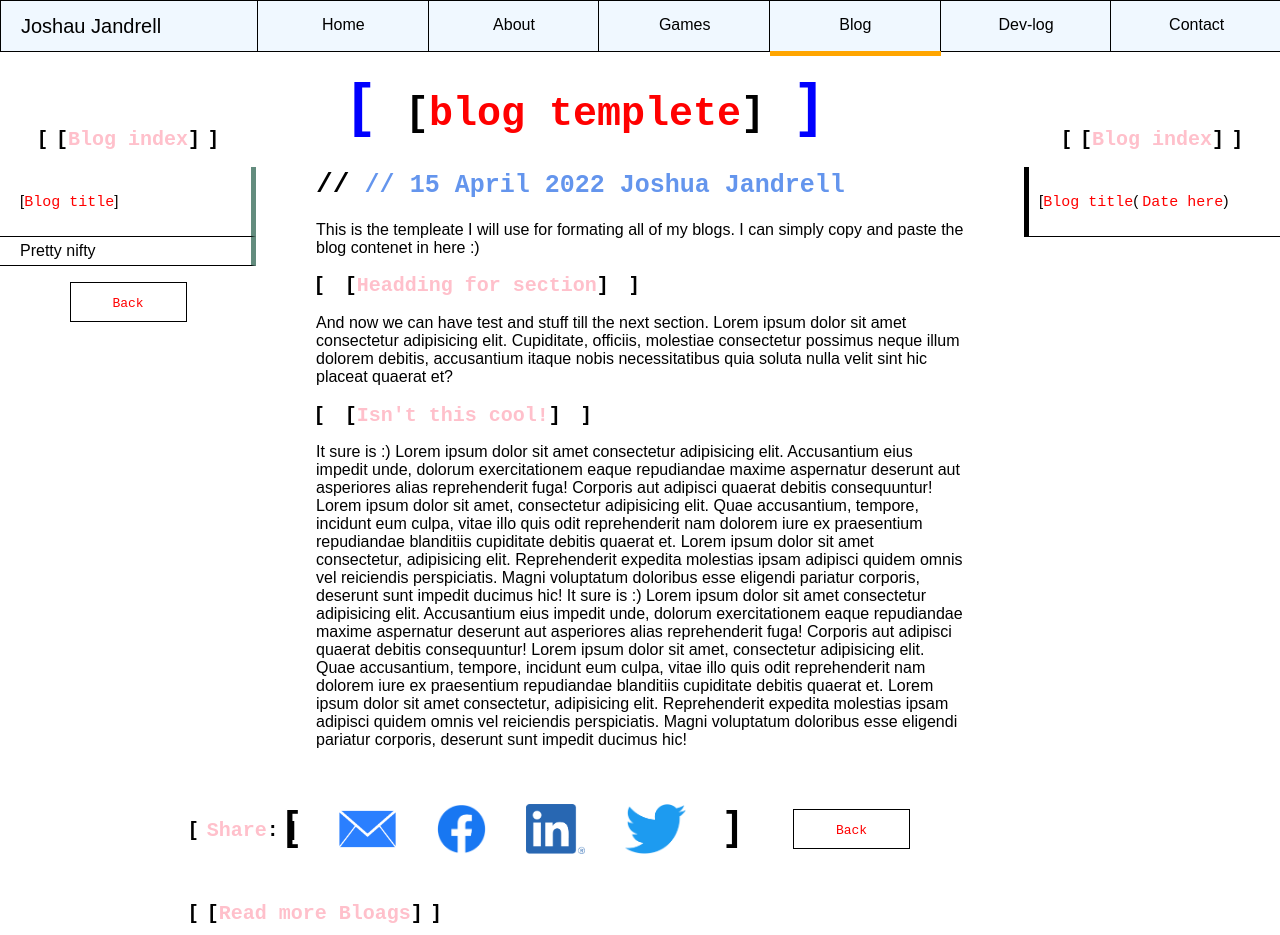
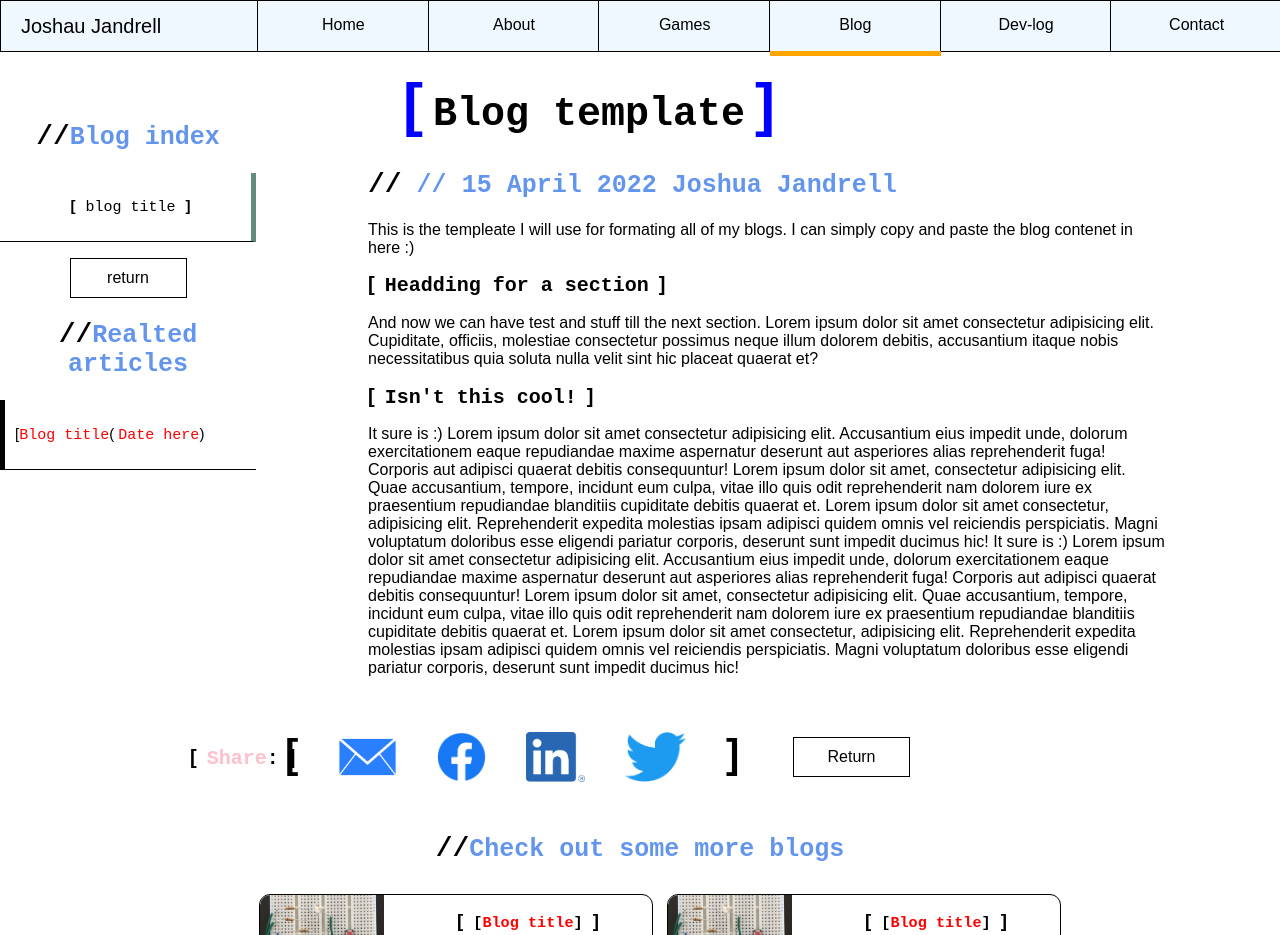
Before and after one commit to Joshua-Jandrell/portfolio-website, a plain HTML site: page Pages/Blog/blog.html in a window 1280 px wide. Shown: the top 935 px of the page. Drawn offline with Linux system fonts and the light colour scheme.

Commit message:
Tweaked blog formatting
Fixed heading formatting

moved related posts to left hand side to a void clutter

```diff
--- a/Pages/Blog/blog.css
+++ b/Pages/Blog/blog.css
@@ -8,16 +8,19 @@
 
   display: grid;
   display: -moz-grid;
-  grid-auto-columns: 20% auto 20%;
+  grid-auto-columns: 1fr 4fr;
   grid-auto-flow: column;
+  position: relative;
 }
 .blogpage-index {
   display: block;
+  height: fit-content;
+  z-index: -1;
+}
+.sticky-nav {
   position: sticky;
   top: 100px;
   height: fit-content;
-  z-index: -1;
-  margin-top: 60px;
 }
 
 .blogpage-index.left li {
@@ -28,10 +31,11 @@
 }
 
 .blog-main {
-  margin-left: 40px;
-  margin-right: 40px;
+  margin: 0 auto;
 
-  padding: 0 20px;
+  max-width: 800px;
+
+  padding: 0 40px;
   position: relative;
 }
 
@@ -84,10 +88,9 @@
   float: right;
   width: fit-content;
 }
-.back-grid-wrapper .back-button
-{
-    float: right;
-    margin-top: 30px;
+.back-grid-wrapper .back-button {
+  float: right;
+  margin-top: 30px;
 }
 .blog-share-wrapper {
   grid-column-start: 1;
--- a/Pages/Blog/blog.html
+++ b/Pages/Blog/blog.html
@@ -69,20 +69,16 @@
     <!-- Article section ===================================================================================================== -->
     <article class="blogpost-wrapper">
       <!-- Nav index =================================================== -->
-      <nav class="blogpage-index left">
-        <h2 class="main-h">[<span class="blk">Blog index</span>]</h2>
+      <nav class="sticky-nav">
+        <article class="blogpage-index left" id="page_index">
+          <h2 class="sub-h center">Blog index</h2>
           <ul
             class="index-list history-list"
             aria-roledescription="Index for [blog name]"
           >
             <li>
               <a href="http://" class="u-nav blog-nav"
-              ><h4 class="blog-h">[<span class="blk">Blog title</span>]</h4></a
-            >
-          </li>
-          <li>
-            <a href="http://" rel="tag" class="nav-link blog-nav"
-              >Pretty nifty</a
+                ><h4 class="blog-h main-h">blog title</h4></a
               >
             </li>
           </ul>
@@ -91,18 +87,31 @@
               href="/Pages/Index/index.html/#blogs"
               rel="home"
               class="u-home back-button"
-            ><span class="blk">Back</span></a
+              >return</a
             >
+          </article>
+        </article>
+        <!-- Related articels =================================================== hidden from area becuase it only makes sens  -->
+        <article class="blogpage-index" id="related_index" aria-hidden="true">
+          <h2 class="sub-h center">Realted articles</h2>
+          <ul class="index-list history-list">
+            <li>
+              <a href="" class="u-nav blog-nav"
+                ><h4 class="blog-h">
+                  [<span class="blk">Blog title</span>(
+                  <time datetime="" class="blk">Date here</time>)
+                </h4></a
+              >
+            </li>
+          </ul>
         </article>
       </nav>
       <!-- Main artcle =================================================== -->
       <main class="blog-main">
-        <article class="h-entry blogpage-article">
+        <article class="h-entry blogpage-article" id="blog_post">
           <article class="hedding-area">
             <nav class="article-nav"></nav>
-            <h1 class="main-h">
-              [<span class="blk p-name">blog templete</span>]
-            </h1>
+            <h1 class="main-h p-name">Blog template</h1>
             <h2 class="sub-h comment">
               //
               <time datetime="2022-04-15" class="">15 April 2022</time>
@@ -115,9 +124,7 @@
           </section>
           <article class="e-content blogpage-content">
             <section>
-              <h2 class="main-h">
-                [<span class="blk">Headding for section</span>]
-              </h2>
+              <h2 class="main-h">Headding for a section</h2>
               And now we can have test and stuff till the next section. Lorem
               ipsum dolor sit amet consectetur adipisicing elit. Cupiditate,
               officiis, molestiae consectetur possimus neque illum dolorem
@@ -125,9 +132,7 @@
               velit sint hic placeat quaerat et?
             </section>
             <section>
-              <h2 class="main-h">
-                [<span class="blk">Isn't this cool!</span>]
-              </h2>
+              <h2 class="main-h">Isn't this cool!</h2>
               It sure is :) Lorem ipsum dolor sit amet consectetur adipisicing
               elit. Accusantium eius impedit unde, dolorum exercitationem eaque
               repudiandae maxime aspernatur deserunt aut asperiores alias
@@ -156,21 +161,8 @@
           </article>
         </article>
       </main>
-      <!-- Related articels =================================================== -->
-      <nav class="blogpage-index">
-        <h2 class="main-h">[<span class="blk">Blog index</span>]</h2>
-        <ul class="index-list history-list">
-          <li>
-            <a href="" class="u-nav blog-nav"
-              ><h4 class="blog-h">
-                [<span class="blk">Blog title</span>(
-                <time datetime="" class="blk">Date here</time>)
-              </h4></a
-            >
-          </li>
-        </ul>
-      </nav>
     </article>
+    <!-- Footer =================================================================-->
     <footer class="blogpage-footer">
       <nav class="bottom-nav">
         <!-- Back button ===================================================================-->
@@ -180,7 +172,7 @@
               href="/Pages/Index/index.html/#blogs"
               rel="home"
               class="u-home back-button"
-              ><span class="blk">Back</span></a
+              >Return</a
             >
           </article>
         </article>
@@ -220,7 +212,7 @@
         </article>
         <!-- Samples of other blogs =========================================================-->
         <article class="blog-read-more">
-          <h2 class="main-h">[<span class="blk">Read more Bloags</span>]</h2>
+          <h2 class="sub-h center">Check out some more blogs</h2>
           <ul class="blog-grid-wrapper">
             <li>
               <a
```
Lines whose indentation alone changed are shown as unchanged.
